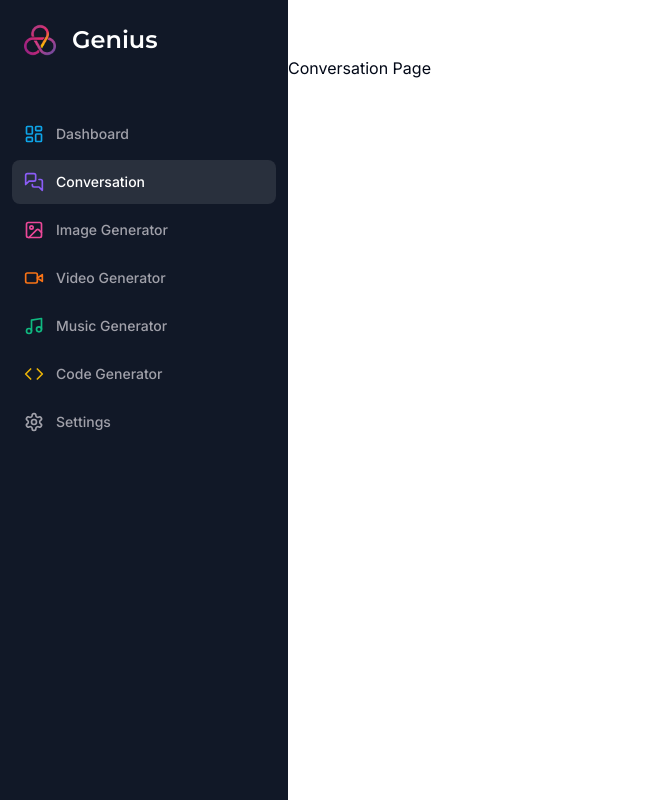
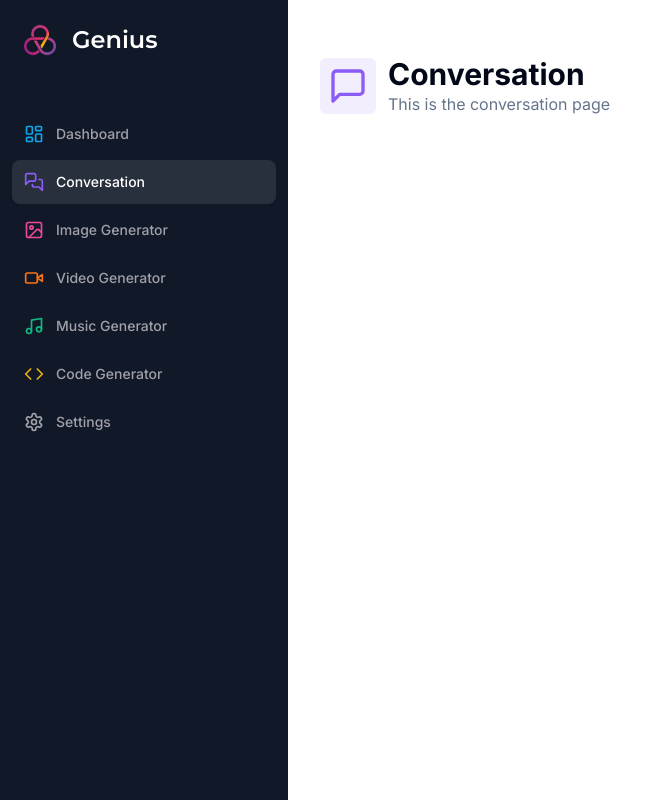
Before and after one commit to shunakid/ai-saas, a Next.js app: page /conversation in a window 1280 px wide. Shown: the whole page, without its empty margins (0-661 px from the left). Built offline with nearby package versions, Linux system fonts and the light colour scheme.

Commit message:
会話ページ作成作業

```diff
--- a/app/(dashboard)/(routes)/conversation/page.tsx
+++ b/app/(dashboard)/(routes)/conversation/page.tsx
@@ -1,7 +1,16 @@
+import { Heading } from "@/components/heading";
+import { MessageSquare } from "lucide-react";
+
 const ConversationPage = () => {
   return (
     <div>
-      <h1>Conversation Page</h1>
+      <Heading
+        title="Conversation"
+        description="This is the conversation page"
+        icon={MessageSquare}
+        iconColor="text-violet-500"
+        bgColor="bg-violet-500/10"
+      />
     </div>
   );
 };
--- /dev/null
+++ b/components/heading.tsx
@@ -0,0 +1,30 @@
+import { cn } from "@/lib/utils";
+import { LucideIcon } from "lucide-react";
+
+interface HeadingProps {
+  title: string;
+  description: string;
+  icon: LucideIcon;
+  iconColor: string;
+  bgColor: string;
+}
+
+export const Heading = ({
+  title,
+  description,
+  icon: Icon,
+  iconColor,
+  bgColor,
+}: HeadingProps) => {
+  return (
+    <div className="mb-8 flex items-center gap-x-3 px-4 lg:px-8">
+      <div className={cn("w-fit rounded-md p-2", bgColor)}>
+        <Icon className={cn("h-10 w-10", iconColor)} />
+      </div>
+      <div>
+        <h2 className="text-3xl font-bold">{title}</h2>
+        <p className="text-muted-foreground">{description}</p>
+      </div>
+    </div>
+  );
+};
```
